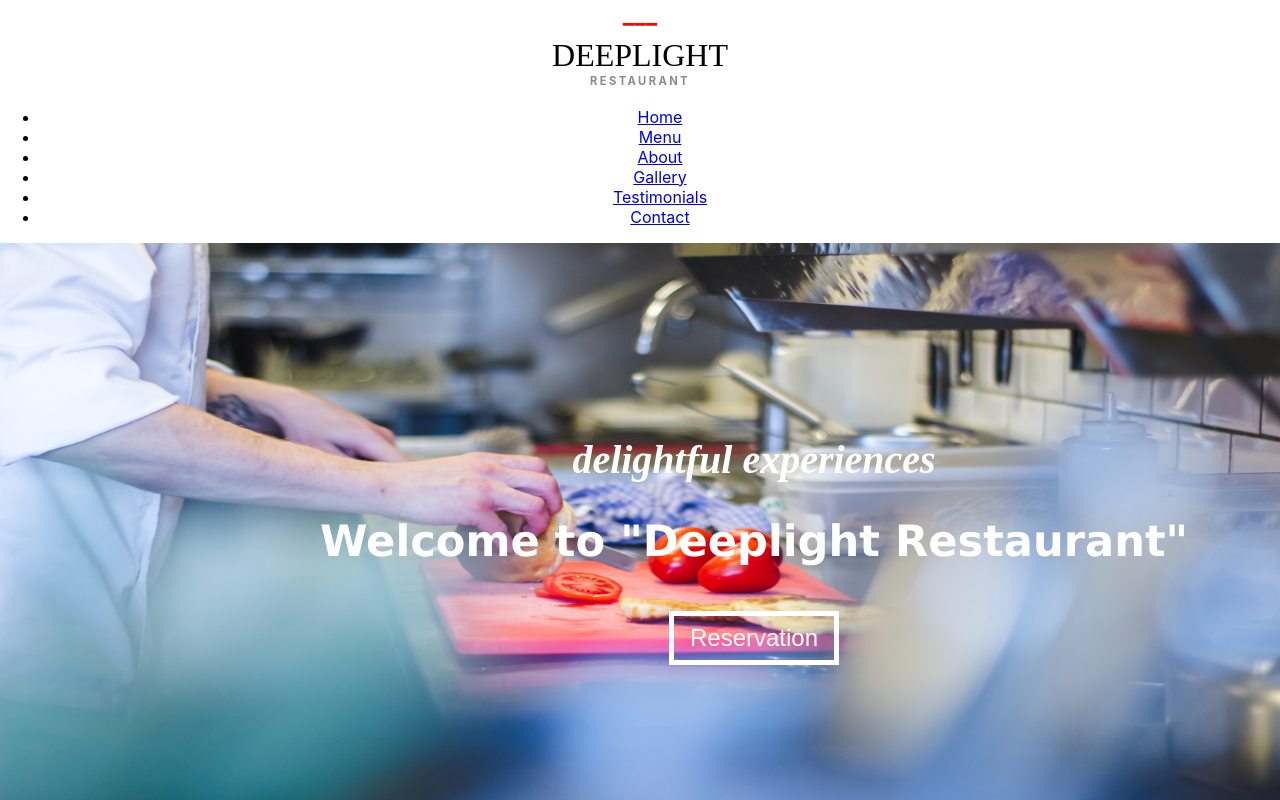
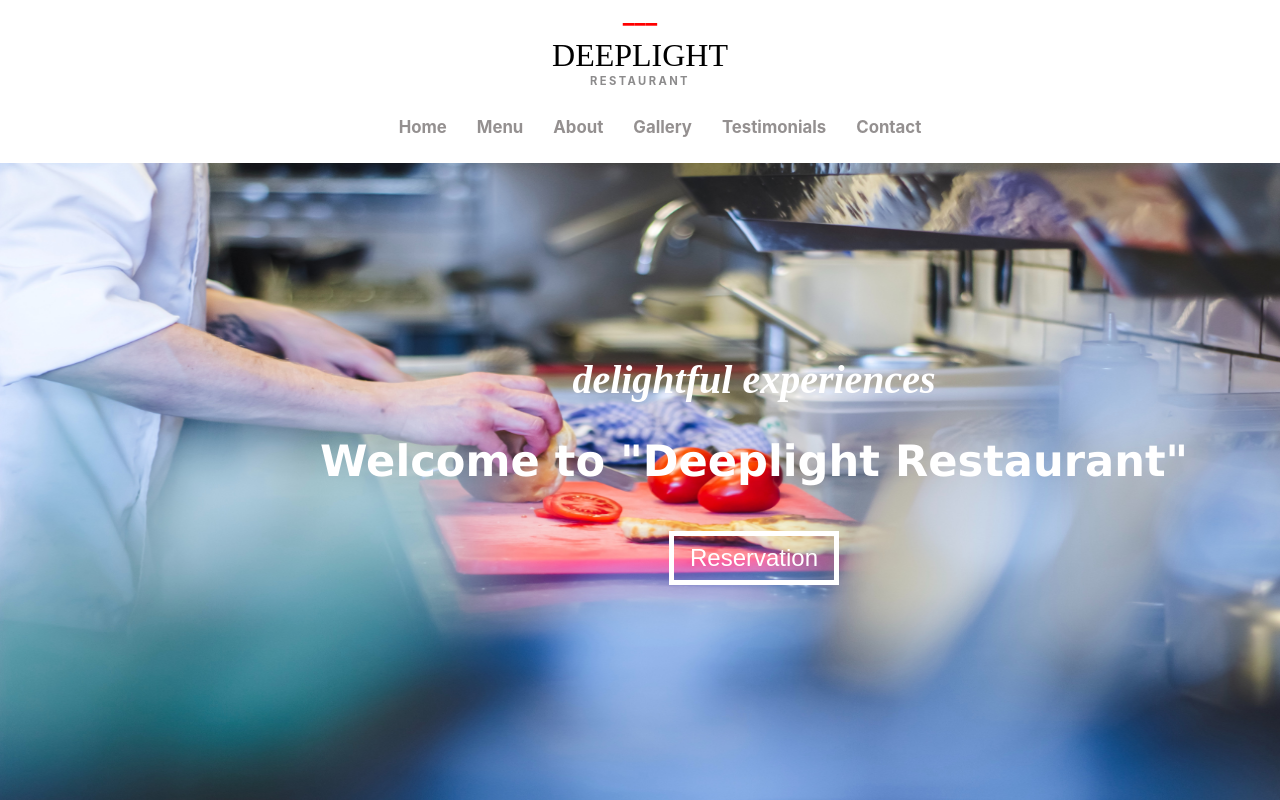
Before and after one commit to Yodawgz0/food-works, a React (Create React App) app: page / in a window 1280 px wide. Shown: the top 800 px of the page. Built offline with nearby package versions, Linux system fonts and the light colour scheme.

Commit message:
changed css to scss

```diff
--- a/src/components/HeaderMain.js
+++ b/src/components/HeaderMain.js
@@ -14,12 +14,12 @@ export default function HeaderMain() {
       <h2>___</h2>
       <h1 className="HeaderContainer__mainHeading">DEEPLIGHT</h1>
       <h5 className="HeaderContainer__subHeading">RESTAURANT</h5>
-      <nav id="HeaderContainer__navbar">
-        <ul>
+      <nav className="navbar">
+        <ul className="navbar__ulattributes">
           {menuDetails.map((element, index) => {
             return (
-              <li>
-                <a key={index} href="{#}">
+              <li className="navbar__liattributes">
+                <a className="navbar__navlinks" key={index} href="{#}">
                   {element}
                 </a>
               </li>
--- a/src/styles/HeaderStyles.scss
+++ b/src/styles/HeaderStyles.scss
@@ -5,6 +5,7 @@
   height: auto;
   text-align: center;
   &__mainHeading {
+
     margin: 0px;
     padding: 0px;
     font-family: serif;
@@ -25,30 +26,25 @@
   margin-bottom: 0.5rem;
   margin-top: 0px;
 }
+
 /* navigation bar styles*/
-#navbar ul {
+
+.navbar{
+  &__ulattributes{
     list-style: none;
   }
-#navbar li {
+  &__liattributes{
     display: inline-block;
     margin: 10px 15px 10px 15px;
   }
-#navbar li a {
+  &__navlinks{
   color: rgb(148, 144, 144);
   font-weight: 700;
   font-size: 1.05rem;
   transition: color 0.5s;
   text-decoration: none;
   }
-
-#navbar li a span {
+  &__navlinks:hover{
     color: red;
   }
-
-#navbar li a:hover {
-  color: red;
 }
-
-#navbar li a span:hover {
-  color: rgb(148, 144, 144);
-}
```
Lines whose indentation alone changed are shown as unchanged.
